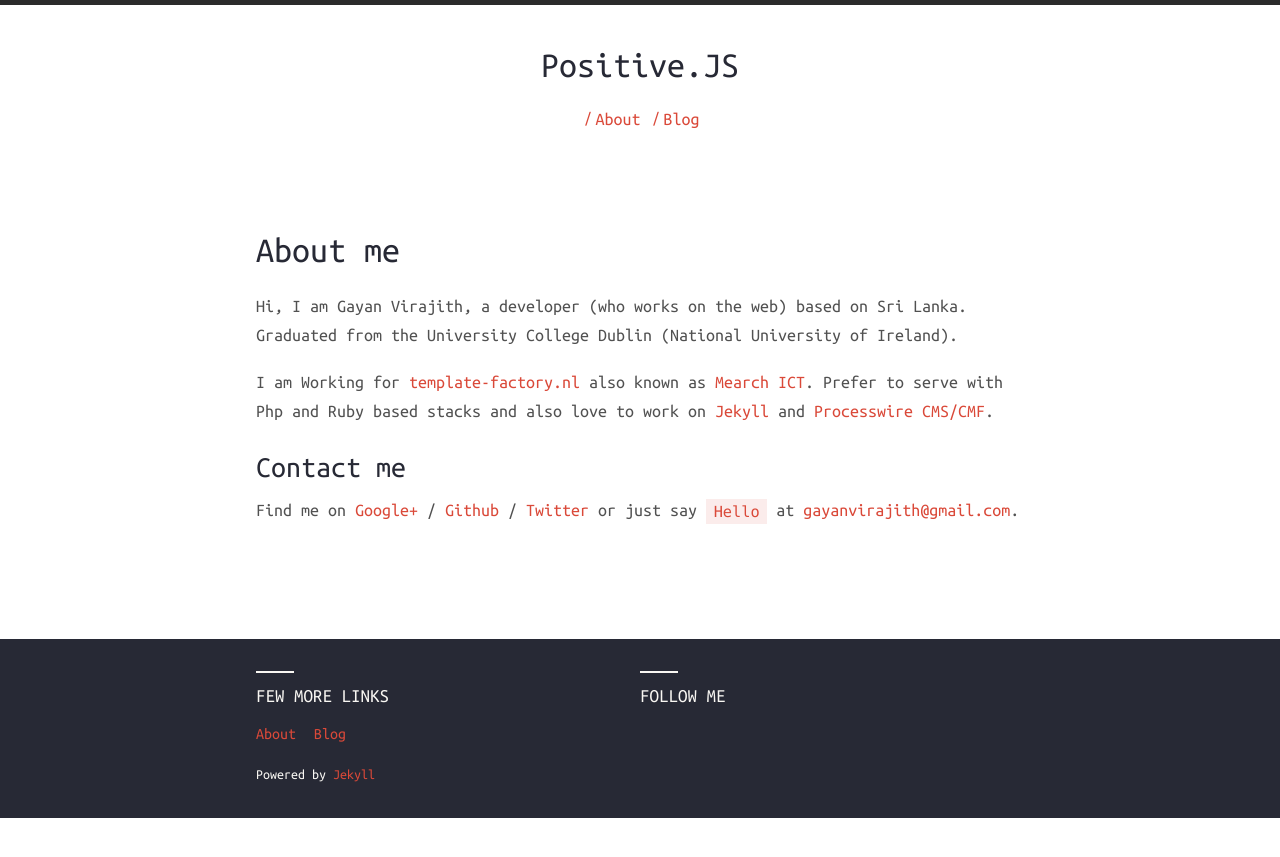
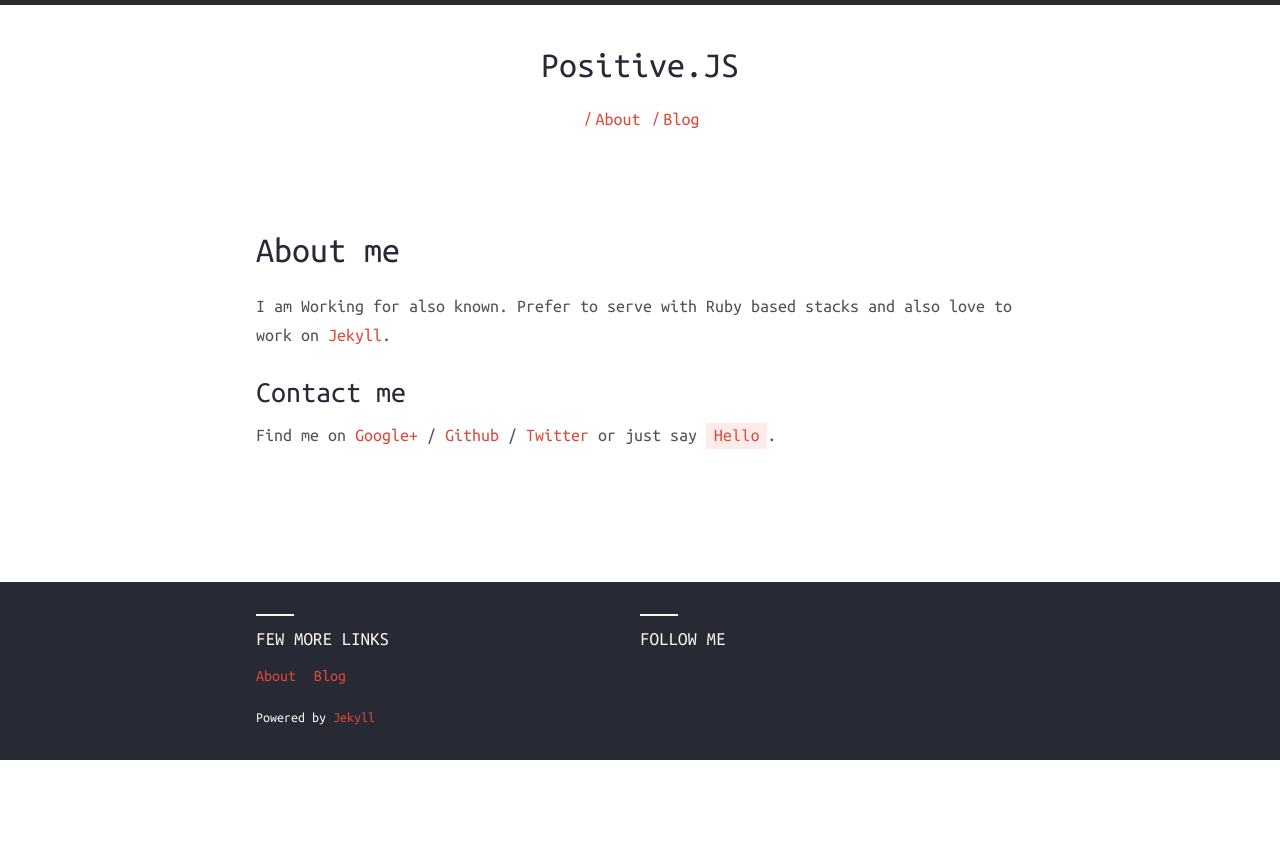
Before and after one commit to alexandermukhin/blog, a Jekyll site: the page built from about.md, in a window 1280 px wide. Shown: the top 857 px of the page. Built offline with Jekyll 4.4.1, drawn with Linux system fonts in a browser that asks for light colours.

Commit message:
Update page

```diff
--- a/about.md
+++ b/about.md
@@ -4,23 +4,13 @@ title: About me
 permalink: /about/
 ---
 
-Hi, I am Gayan Virajith, a developer (who works on the web) based on Sri Lanka.
-Graduated from the University College Dublin (National University of Ireland).
-
-I am Working for [template-factory.nl][tf] also known as [Mearch ICT][m].
-Prefer to serve with Php and Ruby based stacks and also love to work
-on [Jekyll][jekyll] and [Processwire CMS/CMF][pw].
+I am Working for also known.
+Prefer to serve with Ruby based stacks and also love to work on [Jekyll][jekyll].
 
 ### Contact me
 
-Find me on [Google+][google] / [Github][github] / [Twitter][Twitter] or just say `Hello` at
-[gayanvirajith@gmail.com](gayanvirajith@gmail.com).
+Find me on [Google+][google] / [Github][github] / [Twitter][Twitter] or just say `Hello`.
 
-
-[tf]: http://template-factory.nl
-[m]: http://mearch.com
-[pw]: http://processwire.com
-[pwf]: http://processwire.com/talk
 [jekyll]: http://jekyllrb.com
 [github]: https://github.com/gayanvirajith
 [google]: https://plus.google.com/+GayanVirajith
```
